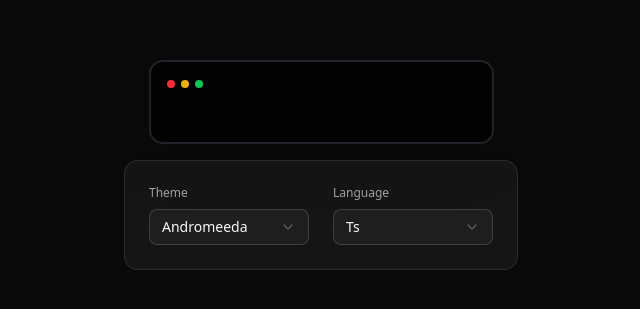
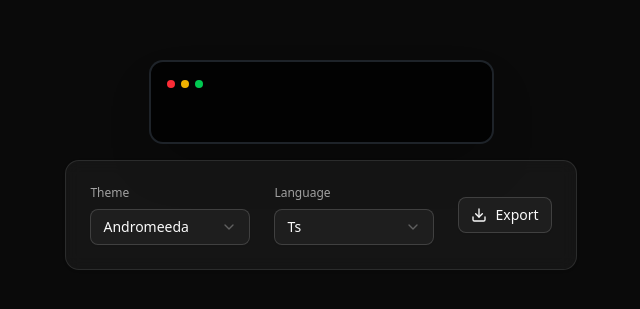
Before and after one commit to echozyr2001/code-snippets, a Next.js app: page / in a window 1280 px wide. Shown: the part 235-544 px from the top of the page, without its empty margins (319-959 px from the left). Built offline with nearby package versions, Linux system fonts and the light colour scheme.

Commit message:
Export png

```diff
--- a/app/page.tsx
+++ b/app/page.tsx
@@ -1,16 +1,20 @@
 import { CodeEditor } from "@/components/CodeEditor";
 import LangSelect from "@/components/controlers/LanguageSelect";
 import ThemeSelect from "@/components/controlers/ThemeSelect";
+import { ExportButton } from "@/components/controlers/ExportButton";
 import { Card, CardContent } from "@/components/ui/card";
 
 export default function Home() {
   return (
     <main className="dark h-screen flex flex-col gap-4 justify-center items-center bg-neutral-950 text-white p-4">
-      <CodeEditor />
+      <CodeEditor id="code-editor" />
       <Card className="p-6 w-fit bg-neutral-900/90 backdrop-blur">
         <CardContent className="flex flex-wrap gap-4 sm:gap-6 p-0">
           <ThemeSelect />
           <LangSelect />
+          <div className="place-self-center">
+            <ExportButton elementId="code-editor" />
+          </div>
         </CardContent>
       </Card>
     </main>
--- a/components/CodeEditor.tsx
+++ b/components/CodeEditor.tsx
@@ -9,7 +9,13 @@ import { jsx, jsxs } from "react/jsx-runtime";
 import { JSX, useLayoutEffect, useState } from "react";
 import Editor from "react-simple-code-editor";
 
-export function CodeEditor({ initial }: { initial?: JSX.Element }) {
+export function CodeEditor({
+  initial,
+  id,
+}: {
+  initial?: JSX.Element;
+  id?: string;
+}) {
   const store = useStore();
   const [nodes, setNodes] = useState(initial);
 
@@ -22,7 +28,10 @@ export function CodeEditor({ initial }: { initial?: JSX.Element }) {
   }, [store.theme, store.lang, store.code]);
 
   return (
-    <div className="border-2 rounded-xl shadow-2xl bg-black/75 border-gray-600/40">
+    <div
+      id={id}
+      className="border-2 rounded-xl shadow-2xl bg-black/75 border-gray-600/40"
+    >
       <header className="grid grid-cols-6 gap-3 items-center px-4 py-3">
         <div className="flex gap-1.5">
           <div className="rounded-full h-2 w-2 bg-red-500"></div>
--- /dev/null
+++ b/components/controlers/ExportButton.tsx
@@ -0,0 +1,38 @@
+"use client";
+
+import { toPng } from "html-to-image";
+import { Button } from "@/components/ui/button";
+import { Download } from "lucide-react";
+
+interface ExportButtonProps {
+  elementId: string;
+}
+
+export function ExportButton({ elementId }: ExportButtonProps) {
+  const handleExport = () => {
+    const element = document.getElementById(elementId);
+    if (element) {
+      toPng(element)
+        .then((dataUrl) => {
+          const link = document.createElement("a");
+          link.download = `code-snippet-${Date.now()}.png`;
+          link.href = dataUrl;
+          link.click();
+        })
+        .catch((error) => {
+          console.error("Error exporting image:", error);
+        });
+    }
+  };
+
+  return (
+    <Button
+      variant="outline"
+      className="gap-2 bg-neutral-800 hover:bg-neutral-700"
+      onClick={handleExport}
+    >
+      <Download className="h-4 w-4" />
+      Export
+    </Button>
+  );
+}
--- /dev/null
+++ b/components/ui/button.tsx
@@ -0,0 +1,59 @@
+import * as React from "react"
+import { Slot } from "@radix-ui/react-slot"
+import { cva, type VariantProps } from "class-variance-authority"
+
+import { cn } from "@/lib/utils"
+
+const buttonVariants = cva(
+  "inline-flex items-center justify-center gap-2 whitespace-nowrap rounded-md text-sm font-medium transition-all disabled:pointer-events-none disabled:opacity-50 [&_svg]:pointer-events-none [&_svg:not([class*='size-'])]:size-4 shrink-0 [&_svg]:shrink-0 outline-none focus-visible:border-ring focus-visible:ring-ring/50 focus-visible:ring-[3px] aria-invalid:ring-destructive/20 dark:aria-invalid:ring-destructive/40 aria-invalid:border-destructive",
+  {
+    variants: {
+      variant: {
+        default:
+          "bg-primary text-primary-foreground shadow-xs hover:bg-primary/90",
+        destructive:
+          "bg-destructive text-white shadow-xs hover:bg-destructive/90 focus-visible:ring-destructive/20 dark:focus-visible:ring-destructive/40 dark:bg-destructive/60",
+        outline:
+          "border bg-background shadow-xs hover:bg-accent hover:text-accent-foreground dark:bg-input/30 dark:border-input dark:hover:bg-input/50",
+        secondary:
+          "bg-secondary text-secondary-foreground shadow-xs hover:bg-secondary/80",
+        ghost:
+          "hover:bg-accent hover:text-accent-foreground dark:hover:bg-accent/50",
+        link: "text-primary underline-offset-4 hover:underline",
+      },
+      size: {
+        default: "h-9 px-4 py-2 has-[>svg]:px-3",
+        sm: "h-8 rounded-md gap-1.5 px-3 has-[>svg]:px-2.5",
+        lg: "h-10 rounded-md px-6 has-[>svg]:px-4",
+        icon: "size-9",
+      },
+    },
+    defaultVariants: {
+      variant: "default",
+      size: "default",
+    },
+  }
+)
+
+function Button({
+  className,
+  variant,
+  size,
+  asChild = false,
+  ...props
+}: React.ComponentProps<"button"> &
+  VariantProps<typeof buttonVariants> & {
+    asChild?: boolean
+  }) {
+  const Comp = asChild ? Slot : "button"
+
+  return (
+    <Comp
+      data-slot="button"
+      className={cn(buttonVariants({ variant, size, className }))}
+      {...props}
+    />
+  )
+}
+
+export { Button, buttonVariants }
--- a/package.json
+++ b/package.json
@@ -10,9 +10,11 @@
   },
   "dependencies": {
     "@radix-ui/react-select": "^2.2.2",
+    "@radix-ui/react-slot": "^1.2.0",
     "class-variance-authority": "^0.7.1",
     "clsx": "^2.1.1",
     "hast-util-to-jsx-runtime": "^2.3.6",
+    "html-to-image": "^1.11.13",
     "lucide-react": "^0.501.0",
     "next": "15.3.1",
     "react": "^19.0.0",
```
Also changed, not shown: 1 other file (tests, documents, lock files or other folders).
